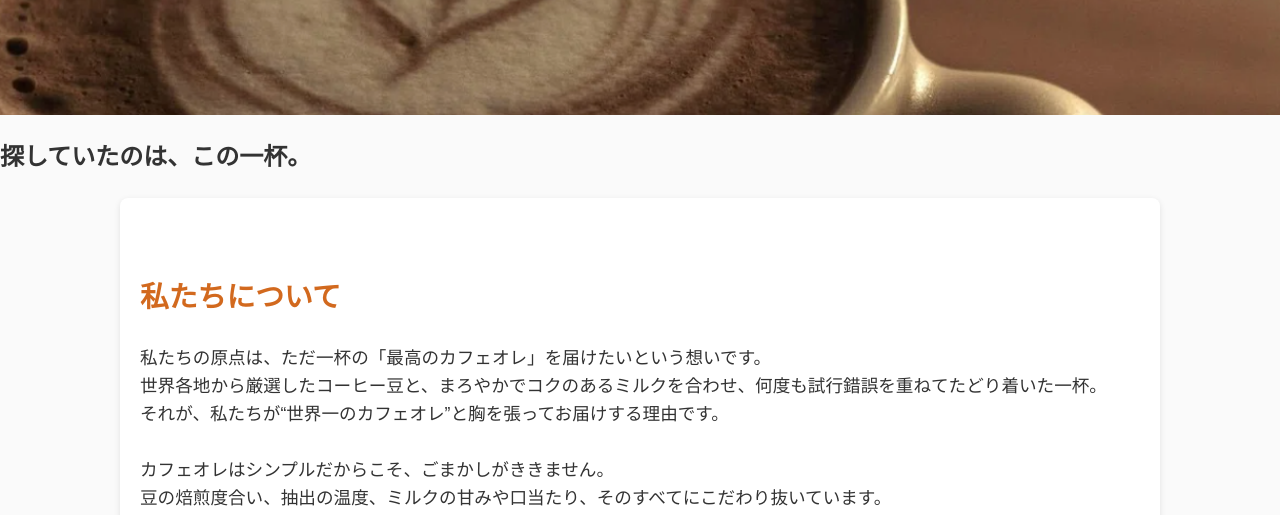
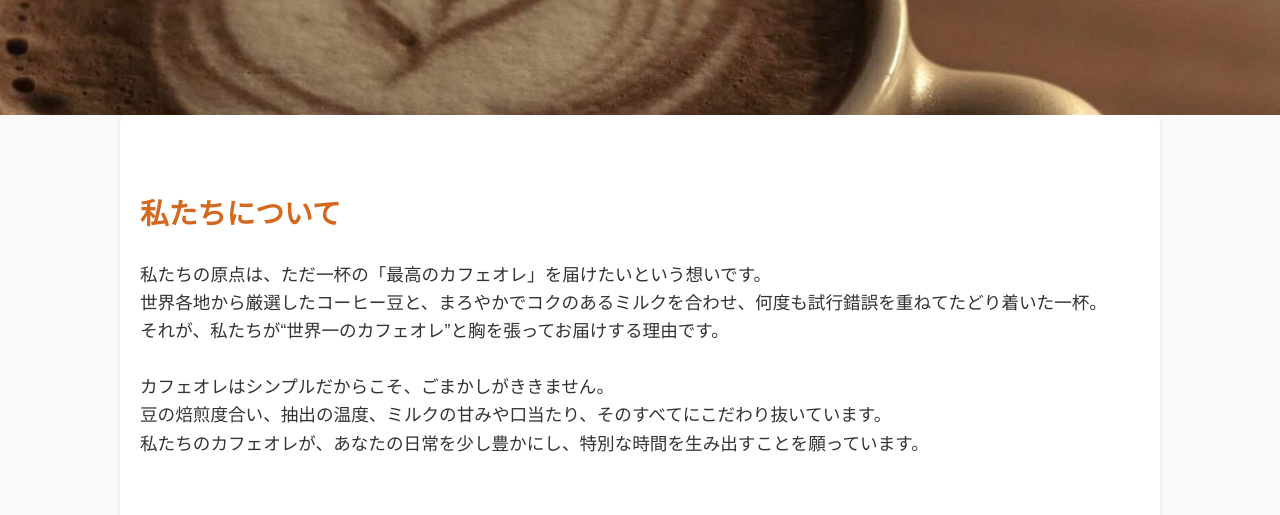
Before and after one commit to Rouierouie/coffee-website, a plain HTML site: page index.html in a window 1280 px wide. Shown: the part 285-800 px from the top of the page. Drawn offline with Linux system fonts and the light colour scheme.

Commit message:
Update index.html

```diff
--- a/index.html
+++ b/index.html
@@ -23,13 +23,6 @@
     </ul>
   </nav>
 </header>
-
-  <!-- トップバナー -->
-  <section class="top-banner">
-    <div class="overlay">
-      <h2>探していたのは、この一杯。</h2>
-    </div>
-  </section>
 
   <!-- 私たちについて -->
   <section id="about" class="section">
```
